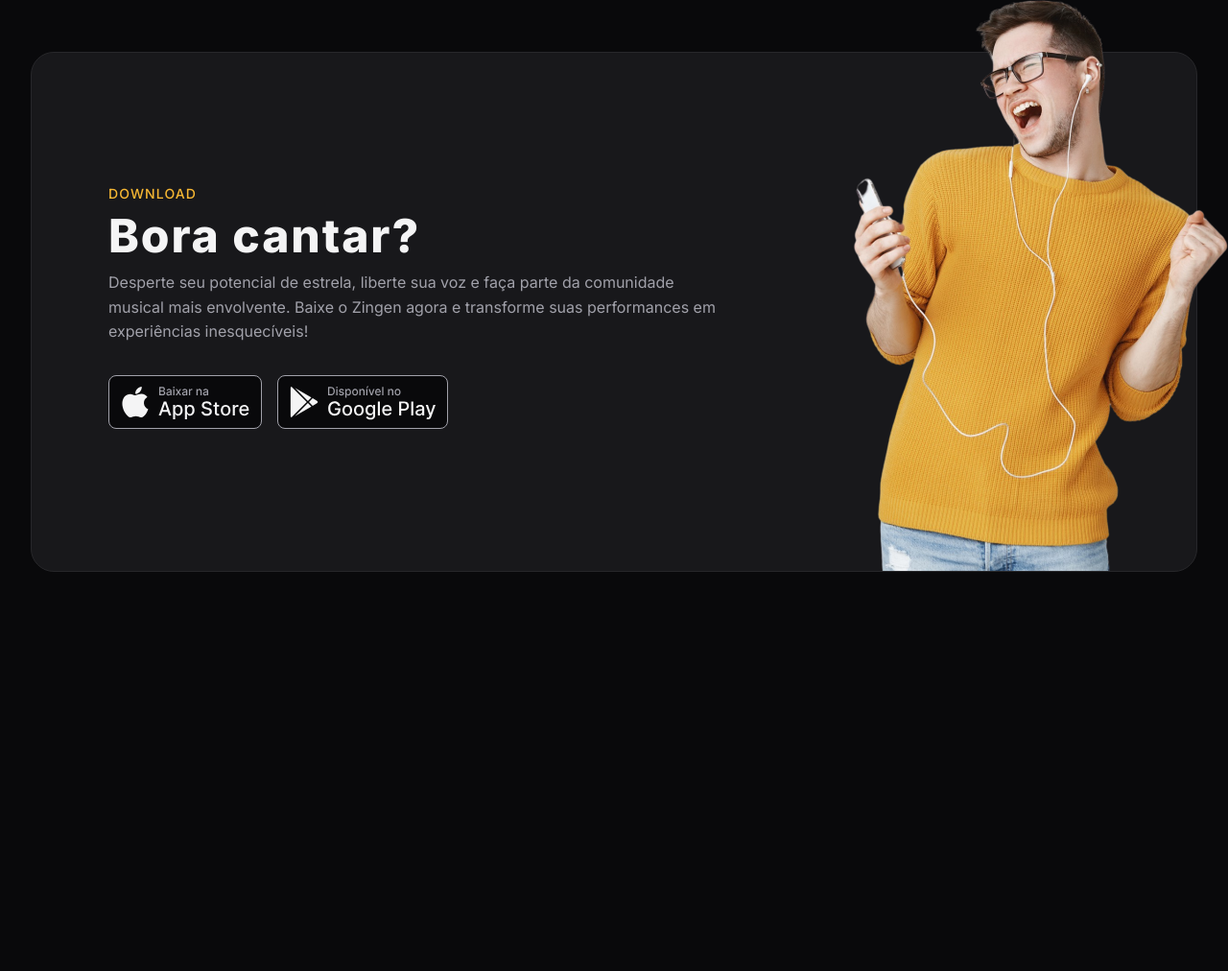
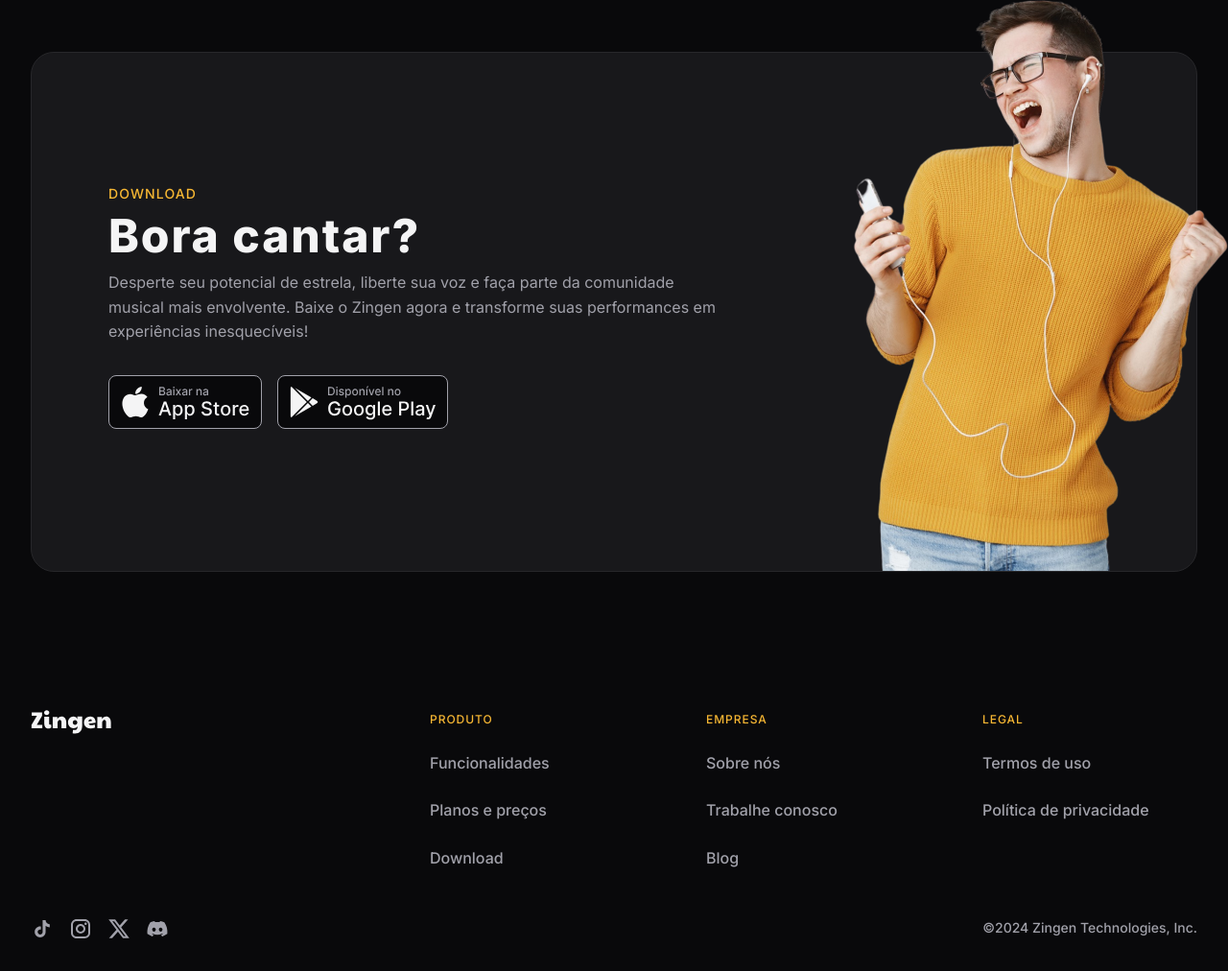
Before and after one commit to Sales3p/projeto-zingen, a plain HTML site: page index.html in a window 1280 px wide. Shown: the part 3171-4183 px from the top of the page at 96% size. Before the commit the page ends 3799 px from the top, so only its background shows below. Drawn offline with Linux system fonts and the light colour scheme.

Commit message:
Projeto terminado

```diff
--- a/index.html
+++ b/index.html
@@ -160,7 +160,7 @@
 
   <section id="download">
     <div class="container py-xl">
-      <div class="card py-lg even-colums items-center">
+      <div class="card py-lg even-coluns items-center">
         <div>
           <header>
             <strong>Download</strong>
@@ -184,5 +184,66 @@
       </div>
     </div>
   </section>
+
+  <footer>
+    <div class="container py-xl grid">
+      <section class="top grid">
+        <img src="assets/icons/logo.svg" id="pad" alt="zingen logo">
+
+        <nav class="even-coluns">
+          <ul role="list" class="grid gap-1.5">
+            <li class="title">Produto</li>
+            <li>
+              <a href="#features">Funcionalidades</a>
+            </li>
+
+            <li>
+              <a href="#pricing">Planos e preços</a>
+            </li>
+
+            <li>
+              <a href="#download">Download</a>
+            </li>
+          </ul>
+
+          <ul role="list" class="grid gap-1.5">
+            <li class="title">Empresa</li>
+            <li>
+              <a href="#">Sobre nós</a>
+            </li>
+
+            <li>
+              <a href="#">Trabalhe conosco</a>
+            </li>
+
+            <li>
+              <a href="#">Blog</a>
+            </li>
+          </ul>
+
+          <ul role="list" class="grid gap-1.5">
+            <li class="title">Legal</li>
+            <li>
+              <a href="#">Termos de uso</a>
+            </li>
+
+            <li>
+              <a href="#">Política de privacidade</a>
+            </li>
+          </ul>
+        </nav>
+      </section>
+
+      <section class="bottom flex gap-1.5">
+        <div class="flex gap-1 5">
+          <a href="#" class="social" aria-label="tiktok"></a>
+          <a href="#" class="social" aria-label="instagram"></a>
+          <a href="#" class="social" aria-label="twitter"></a>
+          <a href="#" class="social" aria-label="discord"></a>
+        </div>
+        <span class="copy">©2024 Zingen Technologies, Inc.</span>
+      </section>
+    </div>
+  </footer>
 </body>
 </html>
--- /dev/null
+++ b/styles/footer.css
@@ -0,0 +1,64 @@
+footer {
+  color: var(--text-color-secondary);
+  font-weight: var(--fw-md);
+
+  & .container {
+    padding-inline: 3rem;
+    gap: 3rem;
+  }
+
+  & .top {
+    gap: 3rem;
+    margin-top: 5rem;
+  }
+
+  #pad {
+    margin-bottom: 3rem;
+  }
+
+  & .even-coluns {
+    gap: 4rem;
+  }
+
+  & .top ul {
+    align-content: start;
+  }
+
+  & .title {
+    font-size: .75rem;
+    letter-spacing: 0.08em;
+    text-transform: uppercase;
+    color: var(--brand-color-primary);
+  }
+
+  & .bottom {
+    flex-wrap: wrap;
+
+    & > div {
+      margin-right: auto;
+    }
+
+    & span {
+      font-size: .875rem;
+    }
+  }
+
+  @media (width >= 80em) {
+    .container {
+      padding-inline: 2rem;
+      padding-bottom: 2rem;
+    }
+
+    & .top {
+      grid-template-columns: auto 1fr;
+
+      & nav {
+        margin-left: auto;
+
+        & ul {
+          width: 14rem;
+        }
+      }
+    }
+  }
+}
--- a/styles/global.css
+++ b/styles/global.css
@@ -53,6 +53,8 @@ html {
   color: var(--text-color-primary);
 
   overflow-x: hidden;
+
+  scroll-behavior: smooth;
 }
 
 body {
--- a/styles/index.css
+++ b/styles/index.css
@@ -5,3 +5,4 @@
 @import url(header.css);
 @import url(hero.css);
 @import url(sections.css);
+@import url(footer.css);
```
